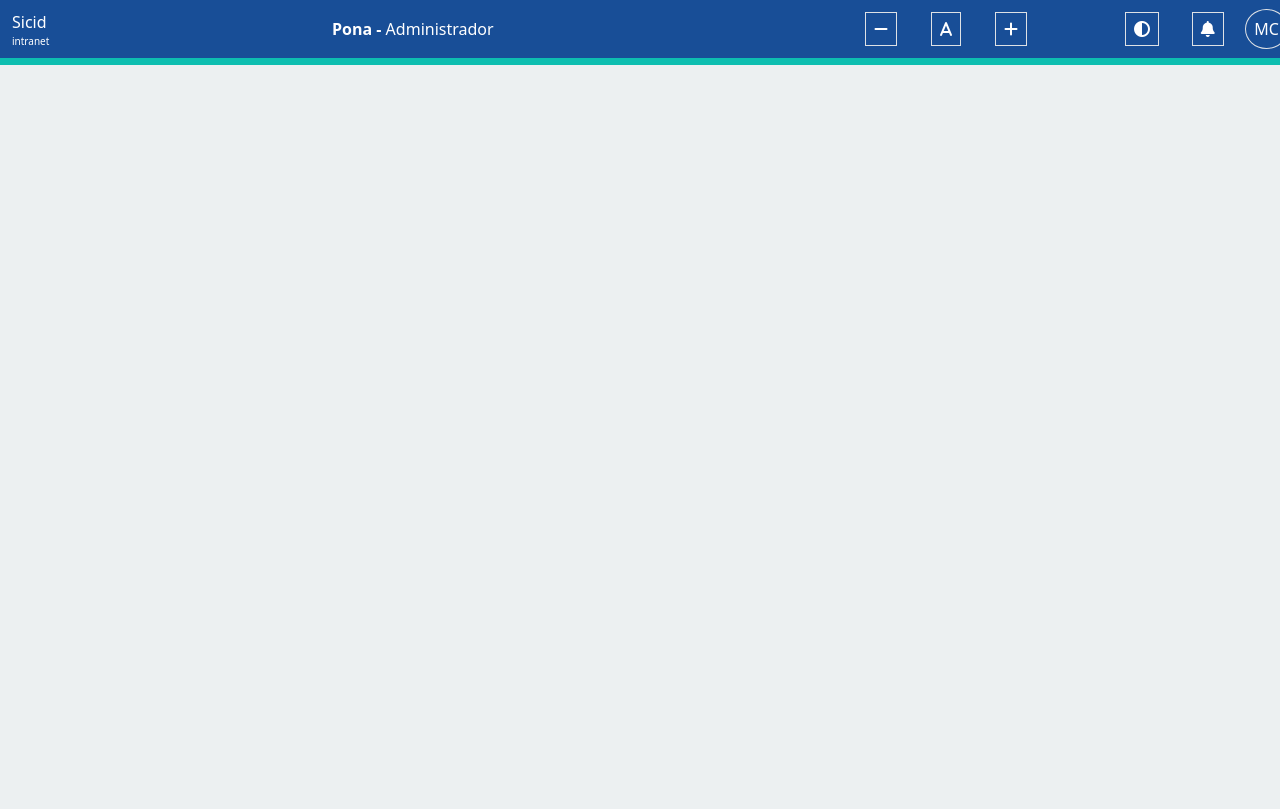
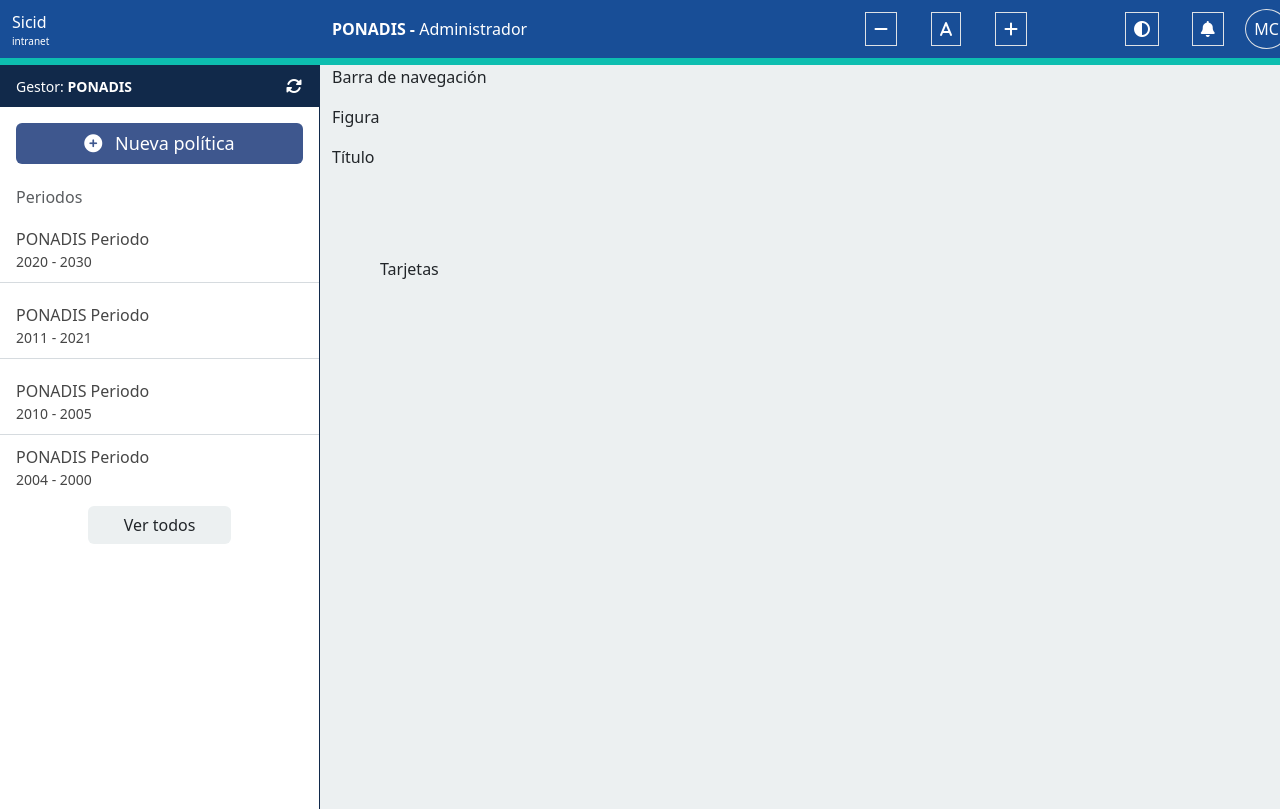
Before and after one commit to ismora/C1_2026_SOFT11, a plain HTML site: page boostrap/pona.html in a window 1280 px wide. Drawn offline with nearby package versions, Linux system fonts and the light colour scheme.

Commit message:
[new] side bar clase

```diff
--- a/boostrap/css/pona.css
+++ b/boostrap/css/pona.css
@@ -33,7 +33,55 @@ body{
 
 }
 
-@media(prefers-color-scheme: dark){
+/* Barra lateral */
+.sidebar {
+    background-color: var(--blanco);
+    border-right: 1px solid var(--azulOscuro);
+    min-height: calc(100vh - 56px);
+}
+
+.role-box {
+    background-color: var(--azulOscuro);
+    color: var(--blanco);
+    font-size: 14px;
+    height: 42px;
+}
+
+.btn-nueva-politica {
+    background-color: var(--azulClaro);
+    color: var(--blanco);
+    font-size: 18px;
+}
+
+.btn-nueva-politica:hover {
+    background-color: var(--azul);
+    color: var(--blanco);
+}
+
+.btn-ver-politicas{
+    background-color: var(--grisClaro);
+    display: block;
+    margin: 0 auto;
+}
+
+.list-politicas li:not(:last-child) {
+    border-bottom: 1px solid var(--gris);
+    padding: 10px 1rem 10px 1rem;
+    margin: 10px -1rem 10px -1rem;
+    /*El padre de la lista tiene p-3 de Bootstrap (.p-3 = padding: 1rem; aprox. 8px)
+    10px 1rem 10px 1rem; == top right bottom left; == top: 10px right: 1rem bottom: 10px left: 1rem
+    Con el margin negativo se saca el li 1rem hacia afuera.
+    Con el padding interno se compensa para que el texto no se desalineé.
+    Y el borde ocupa todo el ancho.
+  */
+    margin-bottom: 10px;
+}
+
+.list-politicas a{
+    color: var(--grisOscuro);
+}
+
+/*@media(prefers-color-scheme: dark){
         body{
             background-color: var(--negro);
         }
@@ -42,4 +90,4 @@ body{
             background-color: var(--negroClaro);
             border-bottom: 1px solid var(--gris);
         }
-}
+}*/
--- a/boostrap/pona.html
+++ b/boostrap/pona.html
@@ -19,47 +19,50 @@
 
 <body>
 
-    <!-- Topbar -->
+    <!-- Topbar-->
     <div class="container-fluid topbar">
         <div class="row d-flex align-items-center h-100">
 
-            <div class="col-3">
+            <div class="col-3"> <!-- Logo -->
                 <a href="" class="logo text-white text-decoration-none">
                     <span class="visually-hidden">Inicio -</span>
                     Sicid <small>intranet</small>
                 </a>
             </div>
 
-            <div class="col-6">
+            <div class="col-6"> <!-- Usuario / rol-->
                 <p class="mb-0">
-                    <strong>Pona - </strong>
-                    <span class="visually-hidden">Rol:</span> Administrador
+                    <strong>PONADIS - </strong>
+                    <span class="visually-hidden">Rol:</span>Administrador
                 </p>
+
             </div>
 
-            <div class="col-3">
+            <div class="col-3"> <!-- Otras opciones de configuración -->
                 <div class="row d-flex align-items-center justify-content-around">
                     <div class="col-3 d-flex align-items-center justify-content-end"> <!-- - A + -->
-                        <button class="btn">
-                            <i class="fa-solid fa-minus border p-2 me-2"></i>
+                        <button class="btn" aria-label="Disminuir el tamaño del texto">
+                            <i class="fa-solid fa-minus border p-2 me-2" aria-hidden="true"></i>
                         </button>
-                        <button class="btn">
-                            <i class="fa-solid fa-a border p-2 me-2"></i>
+                        <button class="btn" aria-label="Cambiar el tipo de fuente">
+                            <i class="fa-solid fa-a border p-2 me-2" aria-hidden="true"></i>
                         </button>
+                        <button class="btn" aria-label="Aumentar el tamaño del texto">
+                            <i class="fa-solid fa-plus border p-2 me-2" aria-hidden="true"></i>
                         </button>
-                        <button class="btn">
-                            <i class="fa-solid fa-plus border p-2 me-2"></i>
+
+                    </div>
+
+                    <div class="col-1"> <!--Contraste-->
+                        <button class="btn" aria-label="Cambiar el contraste">
+                            <i class="fa-solid fa-circle-half-stroke border p-2 me-2" aria-hidden="true"></i>
                         </button>
-                    </div>
-                    <div class="col-1"> <!--Contraste-->
-                        <button class="btn">
-                            <i class="fa-solid fa-circle-half-stroke border p-2 me-2"></i>
-                        </button>
+
                     </div>
 
                     <div class="col-1"> <!--Notificaciones-->
-                        <button class="btn">
-                            <i class="fa-solid fa-bell border p-2 me-2"></i>
+                        <button class="btn" aria-label="Ver notificaciones">
+                            <i class="fa-solid fa-bell border p-2 me-2" aria-hidden="true"></i>
                         </button>
                     </div>
 
@@ -68,6 +71,107 @@
                     </div>
                 </div>
 
+            </div>
+
+        </div>
+
+    </div>
+
+    <!--Layout principal-->
+    <main class="container-fluid">
+        <div class="row">
+
+            <!-- Barra lateral -->
+            <div class="col-3 sidebar p-0">
+
+                <div class="role-box d-flex justify-content-between align-items-center p-3">
+                    <span>Gestor: <strong>PONADIS</strong></span>
+
+                    <button aria-label="Actualizar periodos" class="btn btn-link p-0">
+                        <i class="fas fa-sync-alt text-white" aria-hidden="true"></i>
+                    </button>
+                </div>
+
+                <div class="p-3">
+                    <button class="btn btn-nueva-politica w-100 mb-4">
+                        <i class="fa-solid fa-circle-plus me-2" aria-hidden="true"></i> Nueva política
+                    </button>
+
+                    <h2 class="h6 text-muted">Periodos</h2>
+
+                    <ul class="list-unstyled list-politicas">
+                        <li>
+                            <a href="" class="text-decoration-none">
+                                PONADIS Periodo
+                                <span class="d-block small">2020 - 2030</span>
+                            </a>
+                        </li>
+
+                        <li>
+                            <a href="" class="text-decoration-none mb-3">
+                                PONADIS Periodo
+                                <span class="d-block small">2011 - 2021</span>
+                            </a>
+                        </li>
+
+                        <li>
+                            <a href="" class="text-decoration-none mb-3">
+                                PONADIS Periodo
+                                <span class="d-block small">2010 - 2005</span>
+                            </a>
+                        </li>
+
+                        <li>
+                            <a href="" class="text-decoration-none mb-3">
+                                PONADIS Periodo
+                                <span class="d-block small">2004 - 2000</span>
+                            </a>
+                        </li>
+
+                    </ul>
+                    <button class="btn btn-ver-politicas w-50">
+                        Ver todos
+                    </button>
+                </div>
+            </div>
+
+            <!--Contenido principal-->
+            <div class="col-9">
+
+                <!-- NAVBAR-->
+                <div class="row g-0">
+                    <p>Barra de navegación</p>
+                </div>
+
+                <!-- CONTENT BODY (cuerpo del contenido o parte interna donde va la información específica), no es una etiqueta HTML oficial, es solo un nombre para estructurar la información -->
+                <div>
+                    <!-- FILA IMAGEN -->
+                    <div class="row">
+                        <p>Figura</p>
+                        </div>
+
+                    </div>
+
+                    <!-- FILA TÍTULO -->
+                    <div class="row">
+                        <p>Título</p>
+
+                    </div>
+
+                    <!-- FILA TARJETAS -->
+                    <div class="row d-flex justify-content-evenly g-5 m-4">
+                        <p>Tarjetas</p>
+                    </div>
+                </div>
+
+            </div>
+
+        </div>
+
+        </div>
+
+
+    </main>
 
 </body>
 
```
